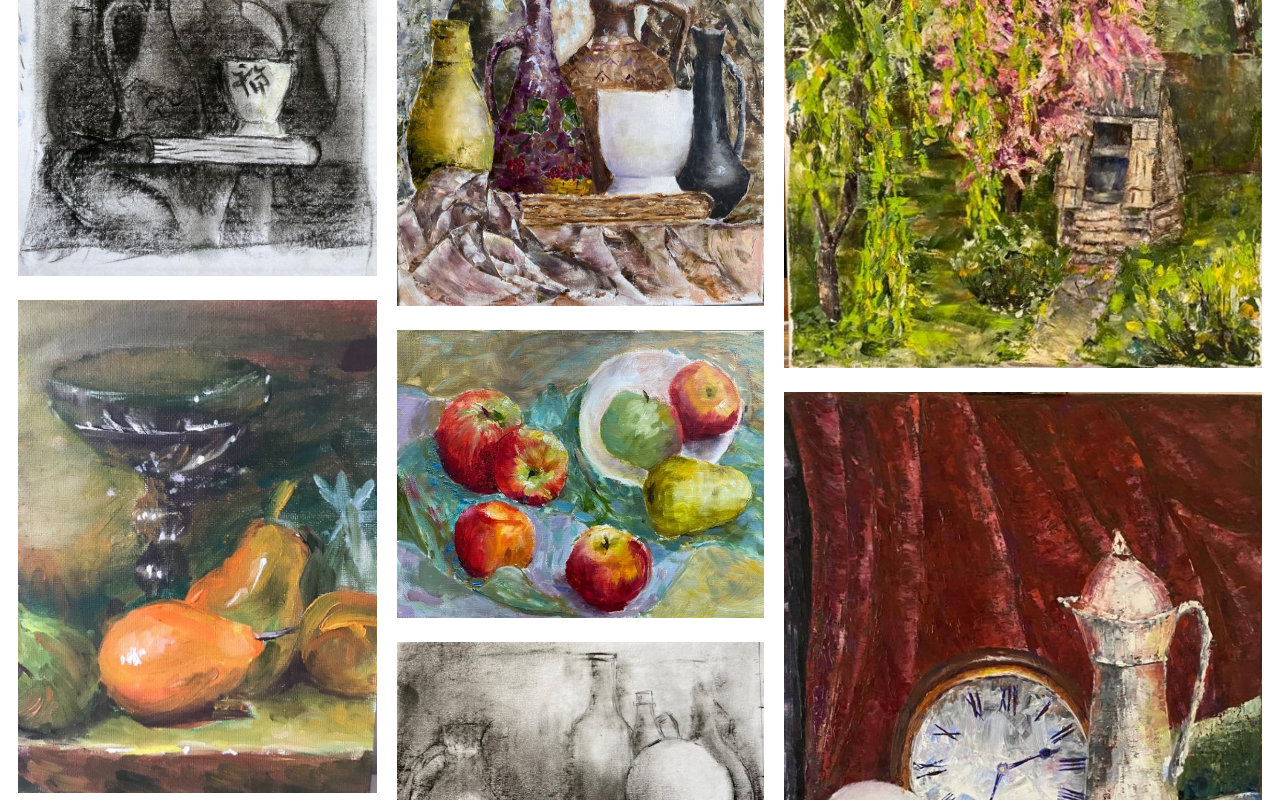
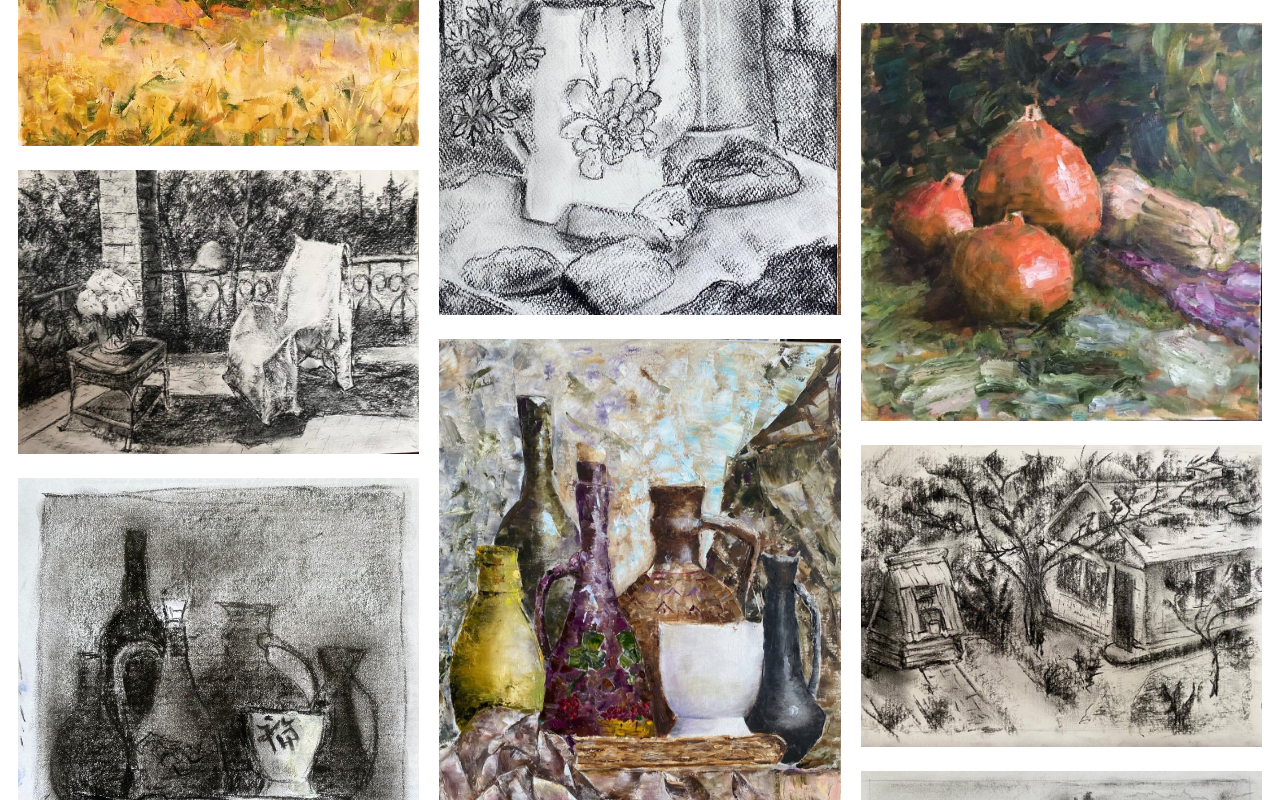
Before and after one commit to frolovAlex2093/3, a React (Create React App) app: page /gallery in a window 1280 px wide. Shown: the part 5938-6738 px from the top of the page. Built offline with nearby package versions, Linux system fonts and the light colour scheme.

Commit message:
Add files via upload

```diff
--- a/src/components/GalleryItems/GalleryItems.tsx
+++ b/src/components/GalleryItems/GalleryItems.tsx
@@ -10,34 +10,22 @@ interface IGalleryItems {
 
 export const GalleryItems: React.FC<IGalleryItems> = ({ pictures, onclickPic }) => {
   return (
-    // <Box
-    //   display='flex'
-    //   justifyContent='center'
-    //   alignItems='center'
-    //   textAlign='center'
-    //   margin='0 auto'
-    //   flexWrap='wrap'
-    // >
-    //   {pictures.map((pictures) => {
-    //     return <GalleryItem onclickPic={onclickPic} key={pictures.id} picture={pictures} />;
-    //   })}
-    // </Box>
     <Box display='flex' flexDirection='row'>
-      <Box display='flex' flexDirection='column'>
+      <Box display='flex' flexDirection='column' flex="0 0 33.333%">
         {pictures.map((pictures) => {
-          if (pictures.id === 0 || pictures.id % 3 === 0 || pictures.id === 53 || pictures.id === 47)
+          if (pictures.id === 0 || pictures.id % 3 === 0 || pictures.id === 53)
             return <GalleryItem onclickPic={onclickPic} key={pictures.id} picture={pictures} />;
         })}
       </Box>
-      <Box display='flex' flexDirection='column'>
+      <Box display='flex' flexDirection='column' flex="0 0 33.333%">
         {pictures.map((pictures) => {
-          if ((pictures.id - 1) % 3 === 0  || pictures.id === 50)
+          if ((pictures.id - 1) % 3 === 0)
             return <GalleryItem onclickPic={onclickPic} key={pictures.id} picture={pictures} />;
         })}
       </Box>
-      <Box display='flex' flexDirection='column'>
+      <Box display='flex' flexDirection='column' flex="0 0 33.333%">
       {pictures.map((pictures ) => {
-          if ((pictures.id - 2) % 3 === 0 && pictures.id !== 53 && pictures.id !== 50 && pictures.id !== 47)
+          if ((pictures.id - 2) % 3 === 0 && pictures.id !== 53)
             return <GalleryItem onclickPic={onclickPic} key={pictures.id} picture={pictures} />;
         })}
       </Box>
```
